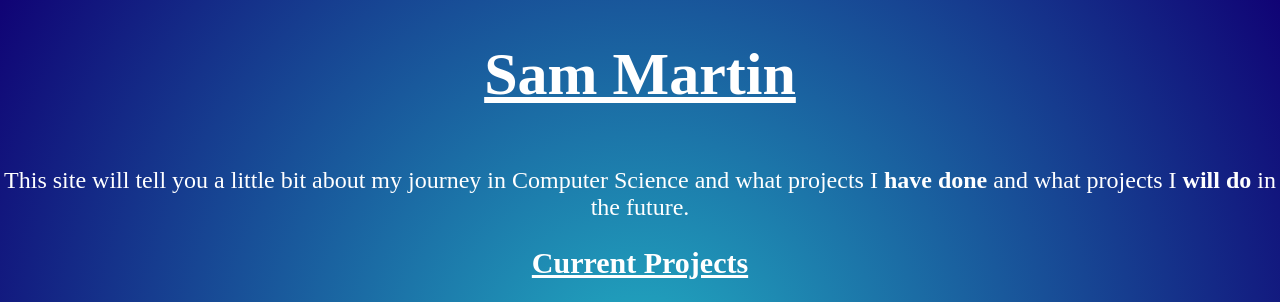
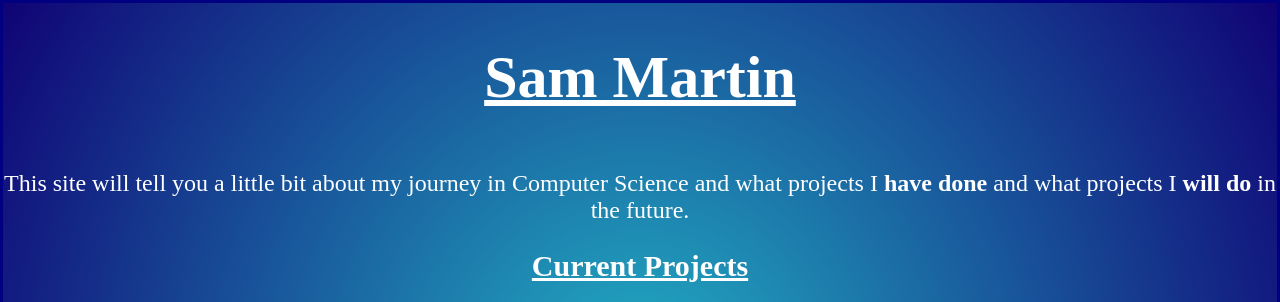
Before and after one commit to 19smartin/19smartin.github.io, a plain HTML site: page index.html in a window 1280 px wide. Shown: the top 302 px of the page. Drawn offline with Linux system fonts and the light colour scheme.

Commit message:
border create & img change 3

```diff
--- a/index.html
+++ b/index.html
@@ -12,7 +12,7 @@
 <h2 class="Header2" id="Header2"><u>Current Projects</u></h2>
 <p2 class="Paragraph2" id="Paragraph2">I'm currently working with a microbit and investigating transmission to and from microbits as well as other projects which are on my Github which you can check out by clicking the link below.</p>
 <a class="Link" id="Link" href=https://github.com/19smartin title=Github>
-    <img src="https://banner2.cleanpng.com/20180624/hra/aazpnkexp.webp"
+    <img src="https://banner2.cleanpng.com/20180409/qew/avg712ywj.webp"
     alt="sm logo"
     width="200"
     height="200" >
--- a/style.css
+++ b/style.css
@@ -36,3 +36,8 @@ body{
   margin: auto;
   text-align: center;
 }
+html{
+  border-width: 90%;
+  border-color: navy;
+  border-style: solid;
+}
```
